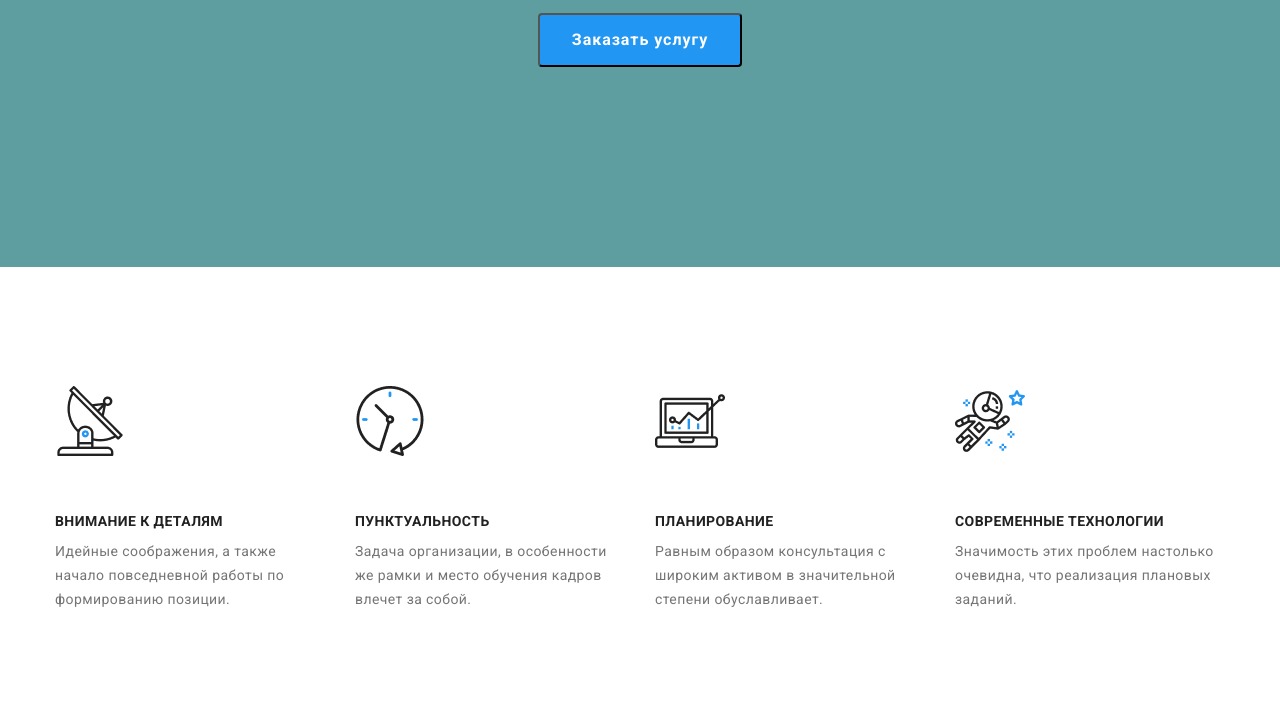
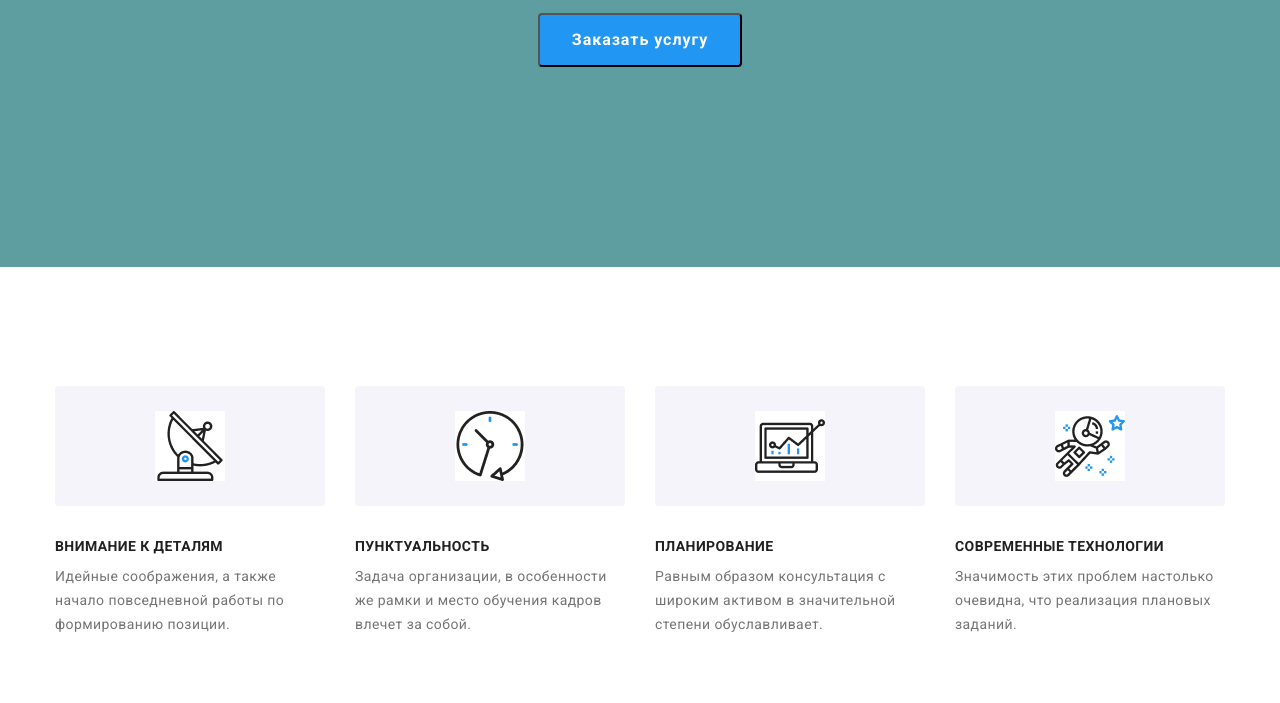
Before and after one commit to Liliia-Pedorych/goit-markup-hw-03, a plain HTML site: page index.html in a window 1280 px wide. Shown: the part 357-1060 px from the top of the page. Drawn offline with Linux system fonts and the light colour scheme.

Commit message:
Задає позиціонування картинок в секції Переваги

```diff
--- a/css/styles.css
+++ b/css/styles.css
@@ -149,7 +149,13 @@ html {
   margin-right: 30px;
 }
 .advantages-list-item-icon {
-  margin-bottom: 55px;
+  padding-top: 25px;
+  padding-right: 100px;
+  padding-bottom: 25px;
+  padding-left: 100px;
+  margin-bottom: 30px;
+  border-radius: 4px;
+  background: #f5f4fa;
 }
 .subtitle {
   font-weight: 700;
```
Also changed, not shown: index.html (+1 -0 lines).
